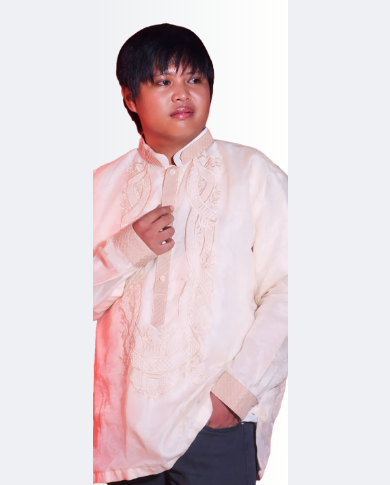
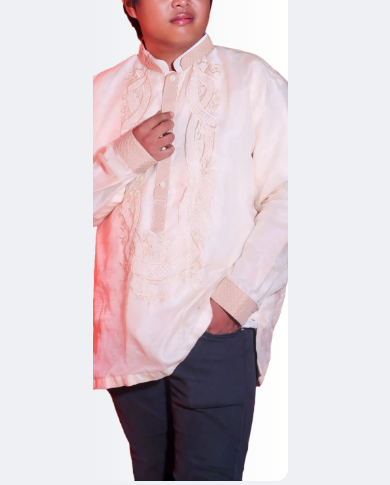
Before and after one commit to zsephxd/portfolio, a plain HTML site: page index.html in a window 390 px wide. Shown: the part 161-646 px from the top of the page. Drawn offline with Linux system fonts and the light colour scheme.

Commit message:
Update style.css

```diff
--- a/style.css
+++ b/style.css
@@ -496,7 +496,7 @@ body.modal-open {
 		margin-right: auto;
     }
     .profile{
-    	margin-top: 110px;
+
 	    border-radius: 12px;
     }
 /*    .info h1{
```
